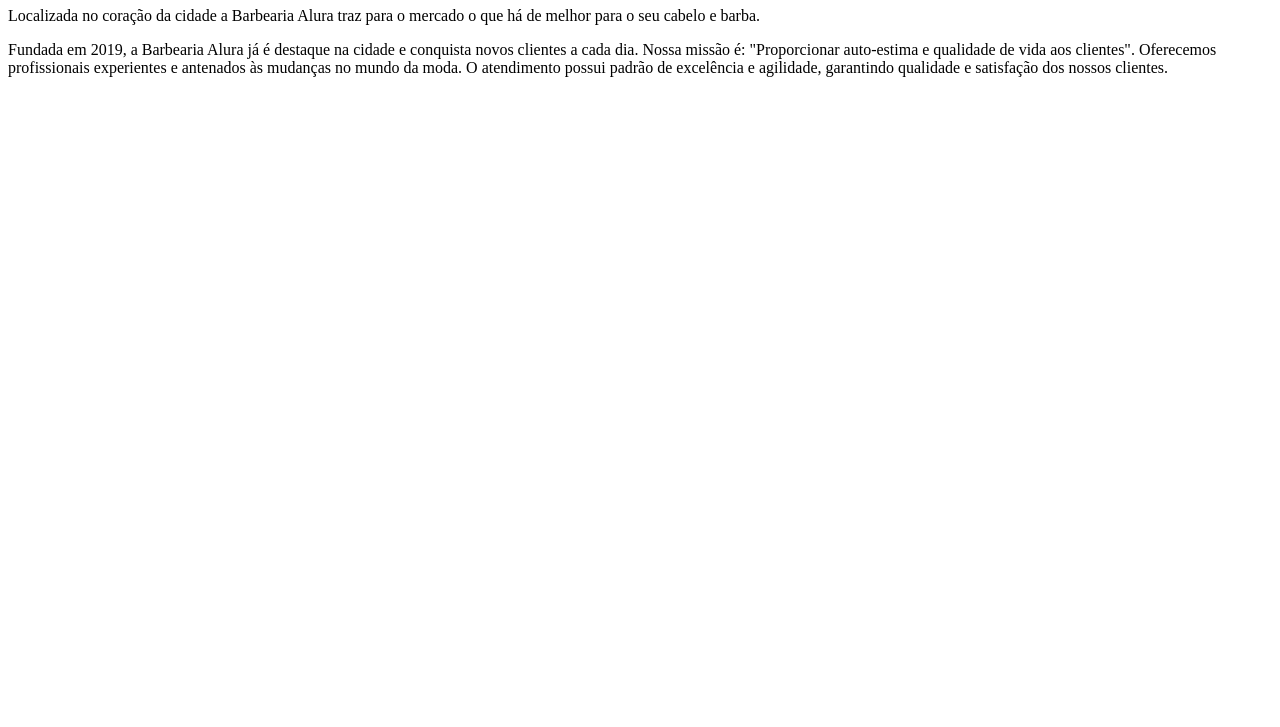
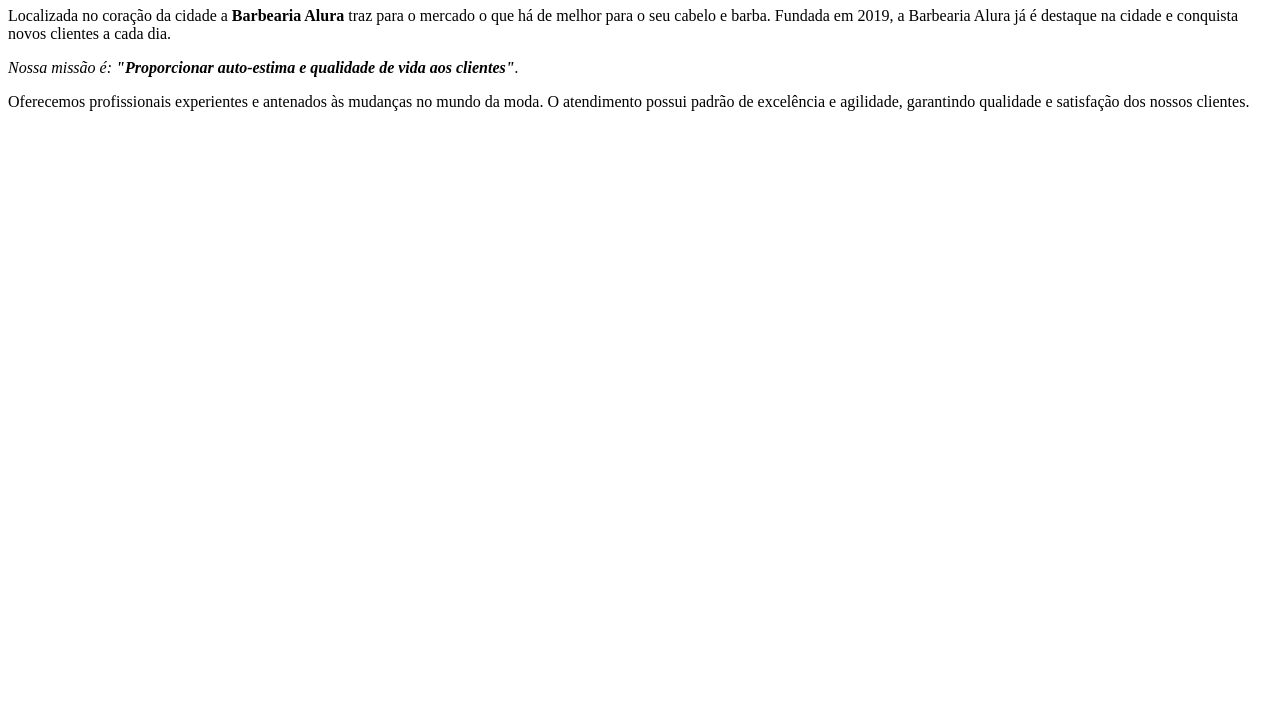
Before and after one commit to thipac/alurabarbearia, a website: page src/index.html in a window 1280 px wide. Shown: the part 73-800 px from the top of the page. Drawn offline with Linux system fonts and the light colour scheme.

Commit message:
finalizando a página home e a página de produtos

```diff
--- a/src/index.html
+++ b/src/index.html
@@ -1,20 +1,18 @@
 <!DOCTYPE html>
-<html lang="en">
-  <head>
-    <meta charset="UTF-8" />
-    <meta http-equiv="X-UA-Compatible" content="IE=edge" />
-    <meta name="viewport" content="width=device-width, initial-scale=1.0" />
-    <title>Barbearia Alura</title>
-  </head>
-  <body>
+<html lang="pt-BR">
+<head>
+  <meta charset="UTF-8">
+  <meta http-equiv="X-UA-Compatible" content="IE=edge">
+  <meta name="viewport" content="width=device-width, initial-scale=1.0">
+  <title>Barbearia Alura</title>
+</head>
+<body>
     <h1>Sobre a Barbearia Alura</h1>
-    <p>Localizada no coração da cidade a Barbearia Alura
-        traz para o mercado o que há de melhor para o seu cabelo e barba.</p>
-     <p> Fundada em
-        2019, a Barbearia Alura já é destaque na cidade e conquista novos clientes a
-        cada dia. Nossa missão é: "Proporcionar auto-estima e qualidade de vida aos
-        clientes". Oferecemos profissionais experientes e antenados às mudanças no
-        mundo da moda. O atendimento possui padrão de excelência e agilidade,
-        garantindo qualidade e satisfação dos nossos clientes.</p>
-  </body>
+
+    <p>Localizada no coração da cidade a <strong>Barbearia Alura</strong> traz para o mercado o que há de melhor para o seu cabelo e barba.
+        Fundada em 2019, a Barbearia Alura já é destaque na cidade e conquista novos clientes a cada dia.</p>
+    <p><em>Nossa missão é: <strong>"Proporcionar auto-estima e qualidade de vida aos clientes"</strong>.</em></p>
+    <p>Oferecemos profissionais experientes e antenados às mudanças no mundo da moda.
+        O atendimento possui padrão de excelência e agilidade, garantindo qualidade e satisfação dos nossos clientes.</p>
+</body>
 </html>
```
Also changed, not shown: src/style.css (added, +9 -0 lines).
